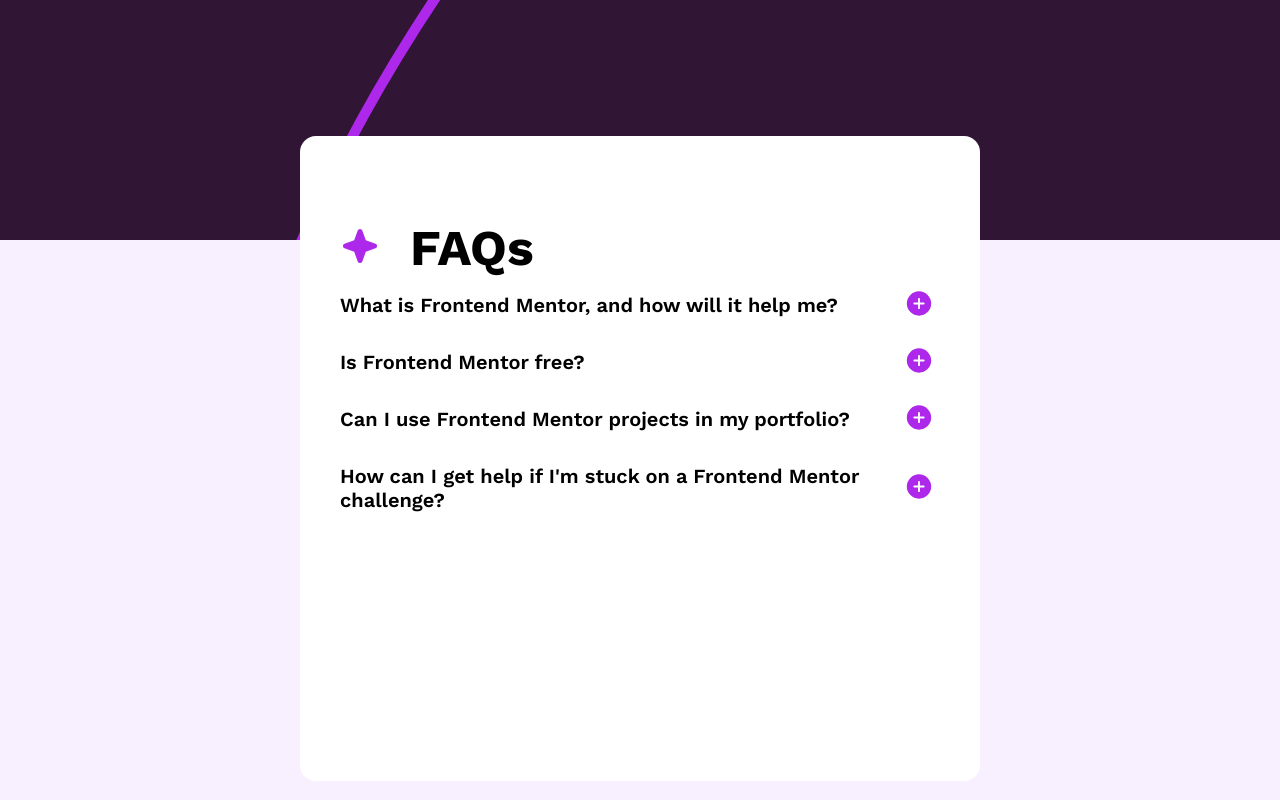
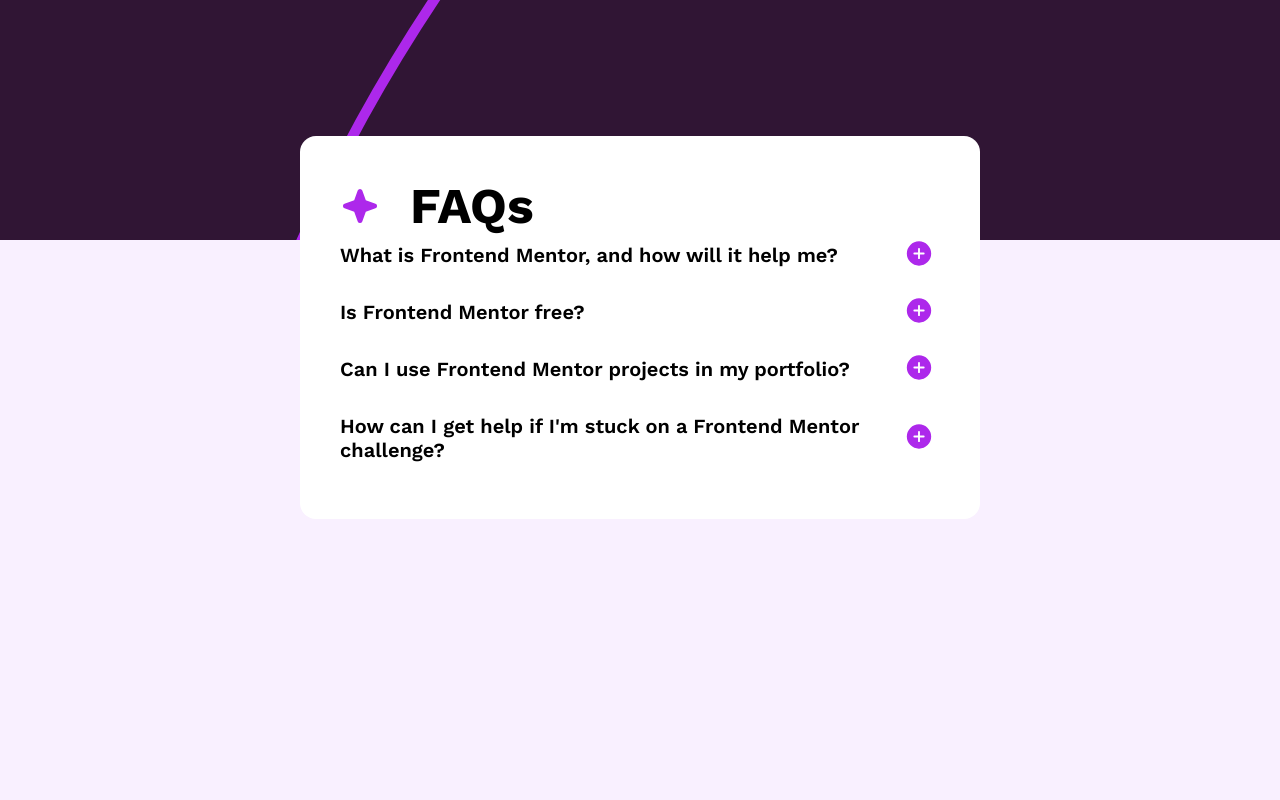
Before and after one commit to Ant-Shell/faq-accordian, a React (Vite) app: page / in a window 1280 px wide. Built offline with nearby package versions, Linux system fonts and the light colour scheme.

Commit message:
Adjust card section container

```diff
--- a/src/components/Card/card.scss
+++ b/src/components/Card/card.scss
@@ -7,11 +7,13 @@
   padding: 15px;
   border-radius: 10px;
   background-color: $white;
-  margin-top: 8rem;
+  margin-top: 128px;
+  margin-left: 10px;
+  margin-right: 10px;
 
   @include Desktop {
     width: 600px;
-    height: 565px;
+    height: auto;
     padding: 40px;
     border-radius: 16px;
     gap: 32px;
@@ -19,7 +21,7 @@
 }
 
 .faqs-banner {
-  height: 100px;
+  height: 50px;
   display: flex;
   flex-direction: row;
 }
@@ -33,9 +35,9 @@
   height: 40px;
   width: 40px;
   align-self: end;
-  margin-bottom: 10px;
 }
 
 .faqs-text {
   margin-left: 30px;
+  margin-top: 0;
 }
```
